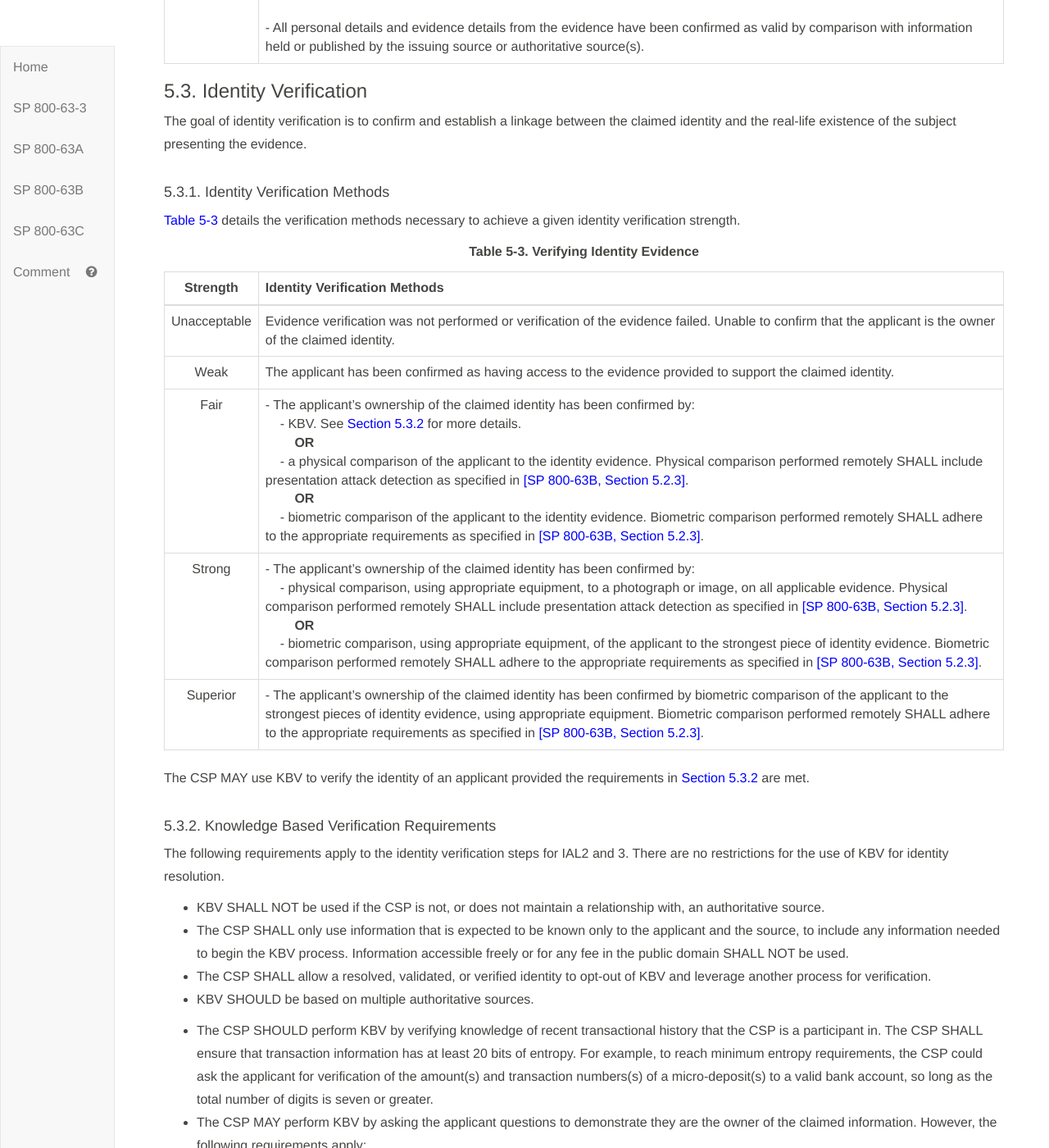
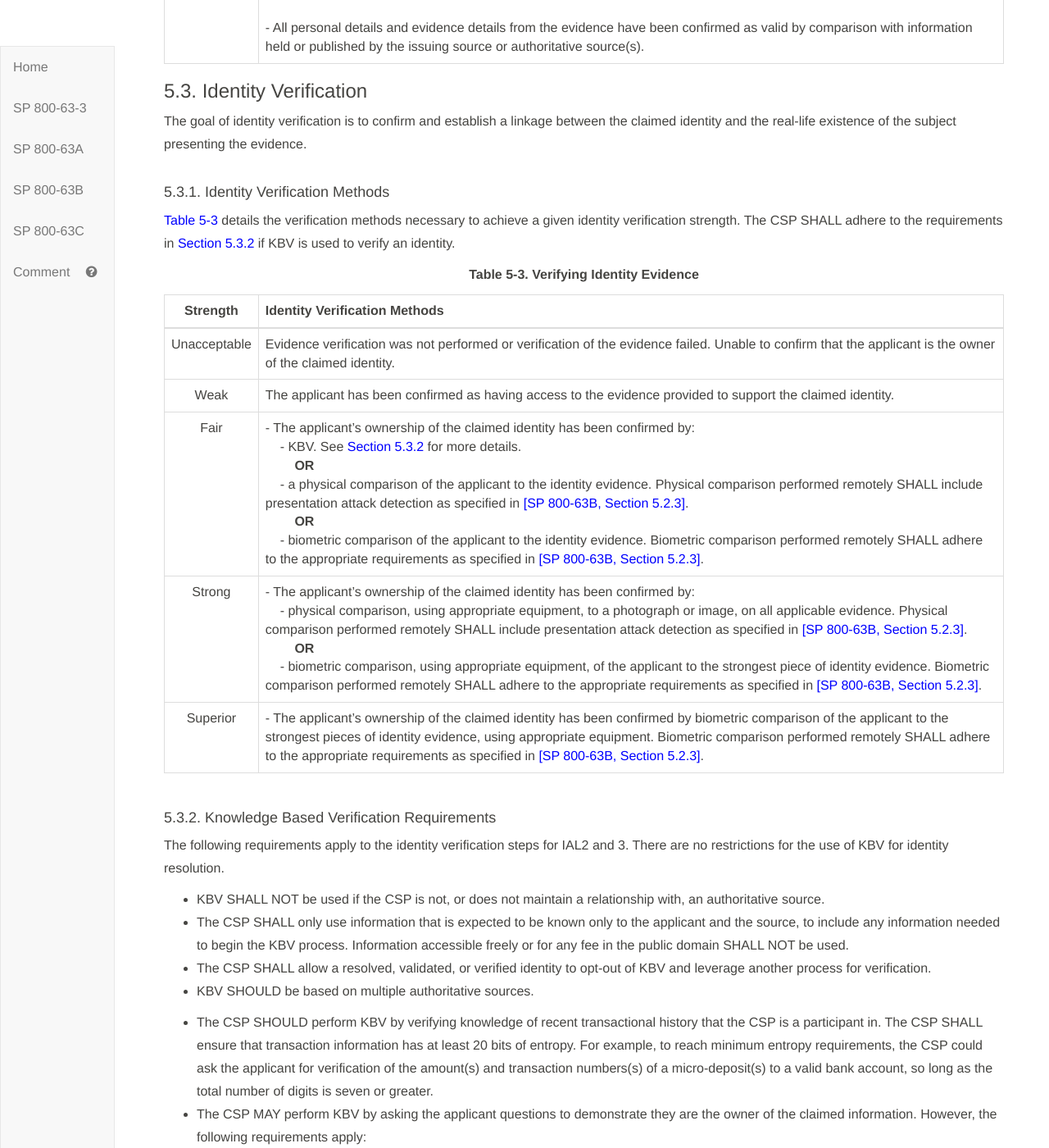
Before and after one commit to usnistgov/800-63-3, a Jekyll site: the page built from sp800-63a/sec5_proofing.md, in a window 1280 px wide and 1400 px high, scrolled down 3876 px. Shown: the whole window at 82% size. Built offline with Jekyll 4.4.1, drawn with Linux system fonts in a browser that asks for light colours; our own code applies the rules of GitHub Pages for plain Markdown files.

Commit message:
Closes #821

```diff
--- a/sp800-63a/sec5_proofing.md
+++ b/sp800-63a/sec5_proofing.md
@@ -74,7 +74,8 @@ The goal of identity verification is to confirm and establish a linkage between
 
 #### 5.3.1. Identity Verification Methods
 
-[Table 5-3](#63aSec5-Table3) details the verification methods necessary to achieve a given identity verification strength.
+[Table 5-3](#63aSec5-Table3) details the verification methods necessary to achieve a given identity verification strength. The CSP SHALL adhere to the requirements in [Section 5.3.2](#kbv) if KBV is used to verify an identity.
+
 
 <a name="63aSec5-Table3"></a>
 
@@ -92,7 +93,6 @@ The goal of identity verification is to confirm and establish a linkage between
 |Strong|- The applicant's ownership of the claimed identity has been confirmed by: <br>&nbsp;&nbsp;&nbsp;&nbsp;- physical comparison, using appropriate equipment, to a photograph or image, on all applicable evidence. Physical comparison performed remotely SHALL include presentation attack detection as specified in [[SP 800-63B, Section 5.2.3]](sp800-63b.html/#biometric_use). <br>&nbsp;&nbsp;&nbsp;&nbsp;&nbsp;&nbsp;&nbsp;&nbsp;**OR**<br>&nbsp;&nbsp;&nbsp;&nbsp;- biometric comparison, using appropriate equipment, of the applicant to the strongest piece of identity evidence. Biometric comparison performed remotely SHALL adhere to the appropriate requirements as specified in [[SP 800-63B, Section 5.2.3]](sp800-63b.html/#biometric_use).|
 |Superior|- The applicant's ownership of the claimed identity has been confirmed by biometric comparison of the applicant to the strongest pieces of identity evidence, using appropriate equipment. Biometric comparison performed remotely SHALL adhere to the appropriate requirements as specified in [[SP 800-63B, Section 5.2.3]](sp800-63b.html/#biometric_use).|
 
-The CSP MAY use KBV to verify the identity of an applicant provided the requirements in [Section 5.3.2](#kbv) are met.
 
 #### <a name="kbv"></a>5.3.2. Knowledge Based Verification Requirements
 
```
